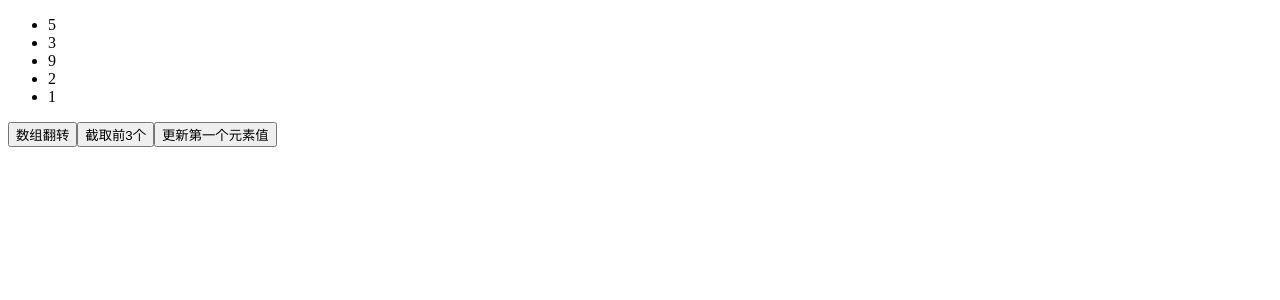
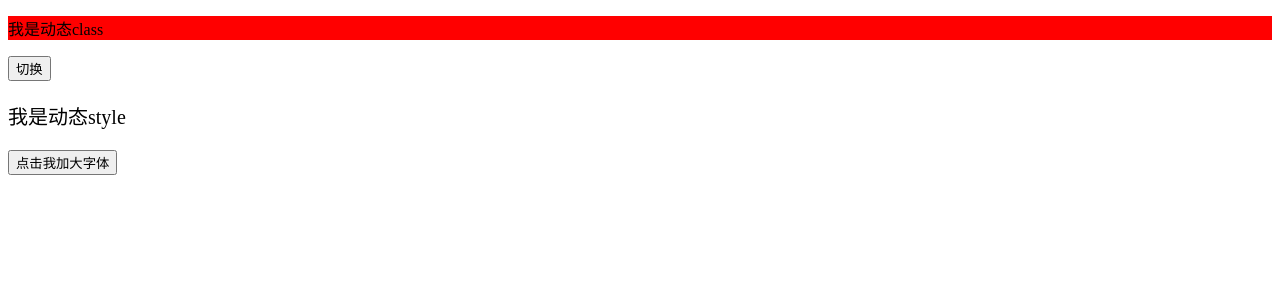
Before and after one commit to xiaozhi66666/practise-of-vue-day03, a Vue app: page / in a window 1280 px wide. Shown: the top 300 px of the page. Built offline with nearby package versions, Linux system fonts and the light colour scheme.

Commit message:
完成了vue 动态绑定 Class

```diff
--- a/src/App.vue
+++ b/src/App.vue
@@ -1,13 +1,9 @@
 <template>
   <div>
-    <ul>
-      <li v-for="(val, index) in arr" :key="index">
-        {{ val }}
-      </li>
-    </ul>
-    <button @click="revBtn">数组翻转</button>
-    <button @click="sliceBtn">截取前3个</button>
-    <button @click="updateBtn">更新第一个元素值</button>
+    <p :class="{ active: isShow }">我是动态class</p>
+    <button @click="change">切换</button>
+    <p :style="{ fontSize: fz + 'px' }">我是动态style</p>
+    <button @click="changeBig">点击我加大字体</button>
   </div>
 </template>
 
@@ -16,28 +12,27 @@ export default {
   name: "Practise3App",
 
   data() {
-    return { arr: [5, 3, 9, 2, 1] };
+    return {
+      isShow: "true",
+      fz: 20,
+    };
   },
 
   mounted() {},
 
   methods: {
-    revBtn() {
-      this.arr.reverse();
+    change() {
+      this.isShow = !this.isShow;
     },
-    sliceBtn() {
-      this.arr = this.arr.splice(0, 3);
-    },
-    updateBtn() {
-      // 更新第一个元素值，2种方法
-      // 1：直接赋值覆盖
-      // this.arr = [100, 3, 9, 2, 1];
-      // 2:利用vue的$set()方法修改制定位置的值
-      this.$set(this.arr, 0, 1000);
+    changeBig() {
+      this.fz++;
     },
   },
 };
 </script>
 
-<style lang="scss" scoped>
+<style scoped>
+.active {
+  background-color: red;
+}
 </style>
```
